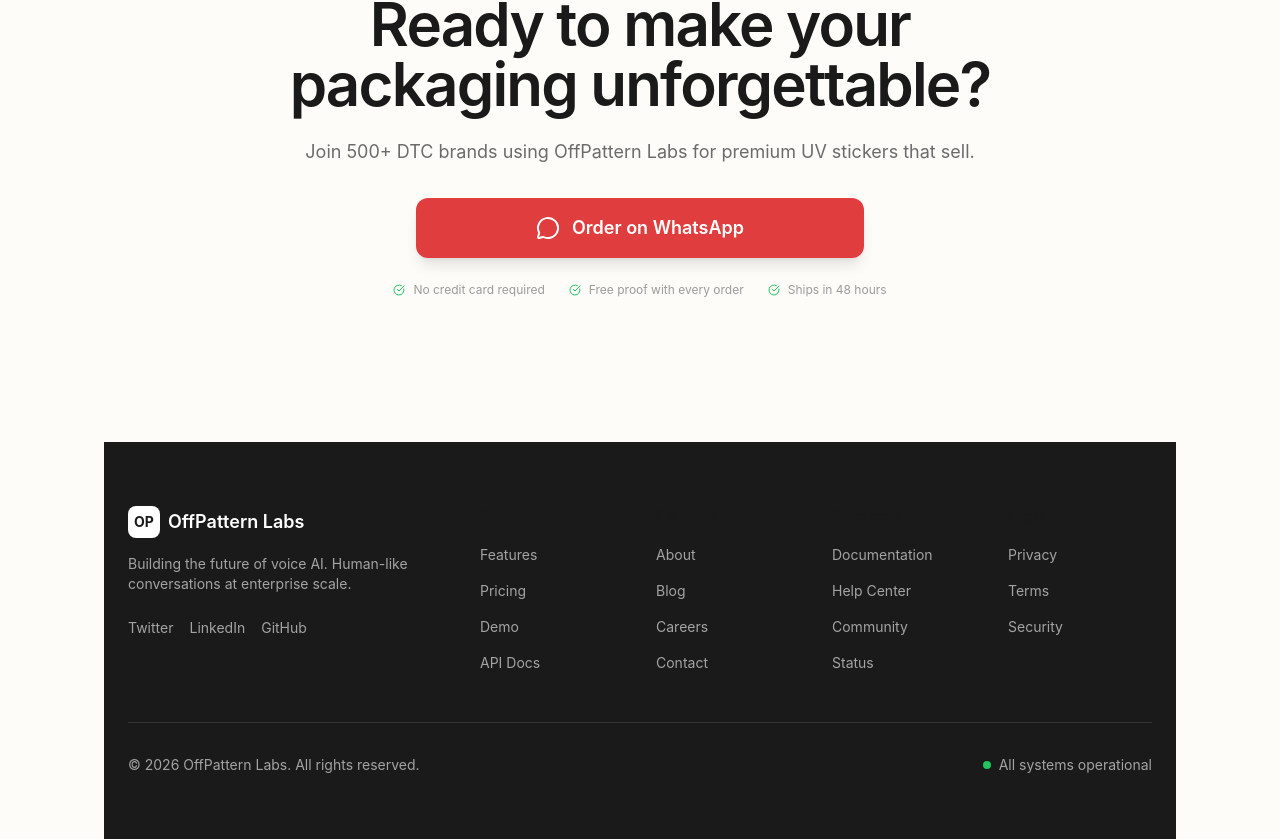
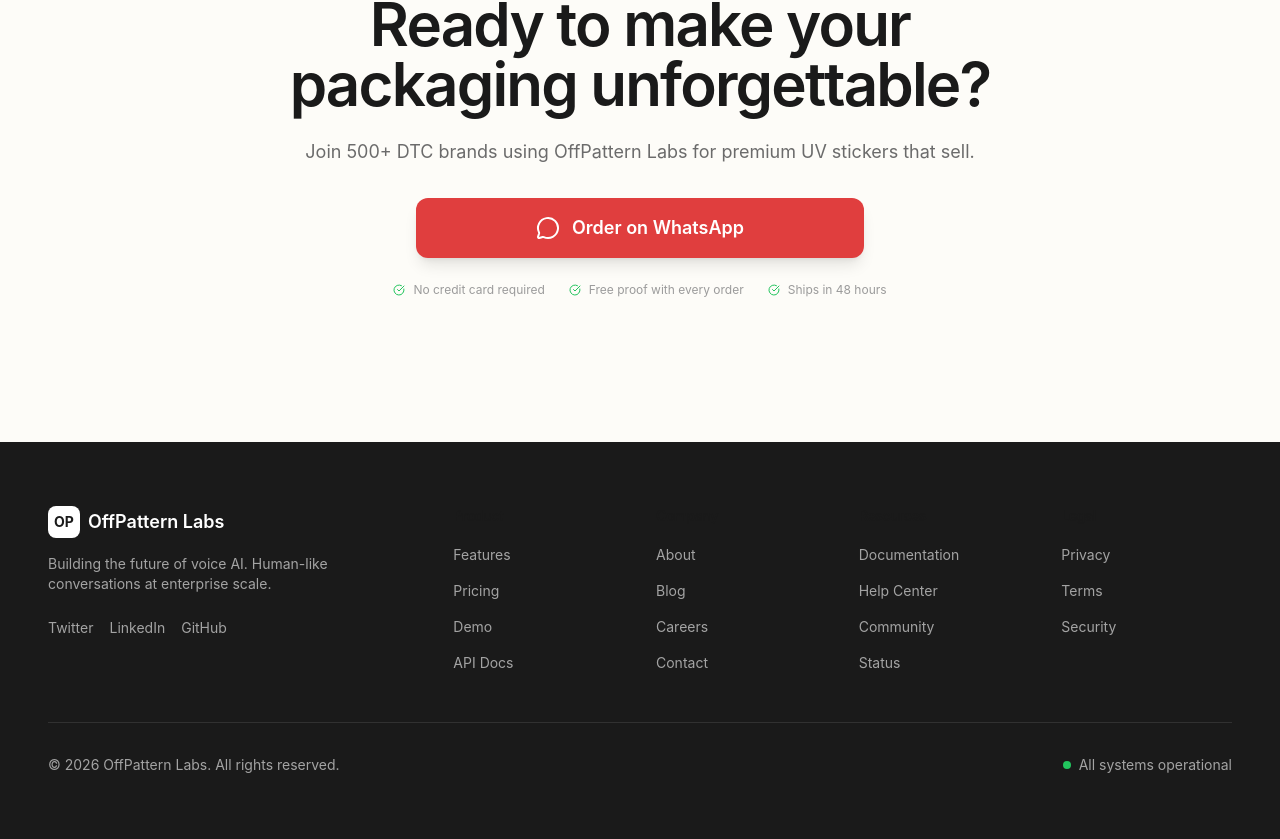
Before and after one commit to joshiljainn/OffPatternLabs, a Next.js app: page / in a window 1280 px wide. Shown: the part 4448-5287 px from the top of the page. Built offline with nearby package versions, Linux system fonts and the light colour scheme.

Commit message:
fix: align footer container pattern with rest of page sections

```diff
--- a/components/landing/Footer.tsx
+++ b/components/landing/Footer.tsx
@@ -30,8 +30,8 @@
 
 export default function Footer() {
   return (
-    <footer className="bg-[#1A1A1A] text-white py-16 px-6">
-      <div className="max-w-7xl mx-auto">
+    <footer className="w-full self-stretch bg-[#1A1A1A] text-white">
+      <div className="container-custom py-16">
         <div className="grid grid-cols-2 md:grid-cols-6 gap-8 mb-12">
           {/* Brand */}
           <div className="col-span-2">
```
